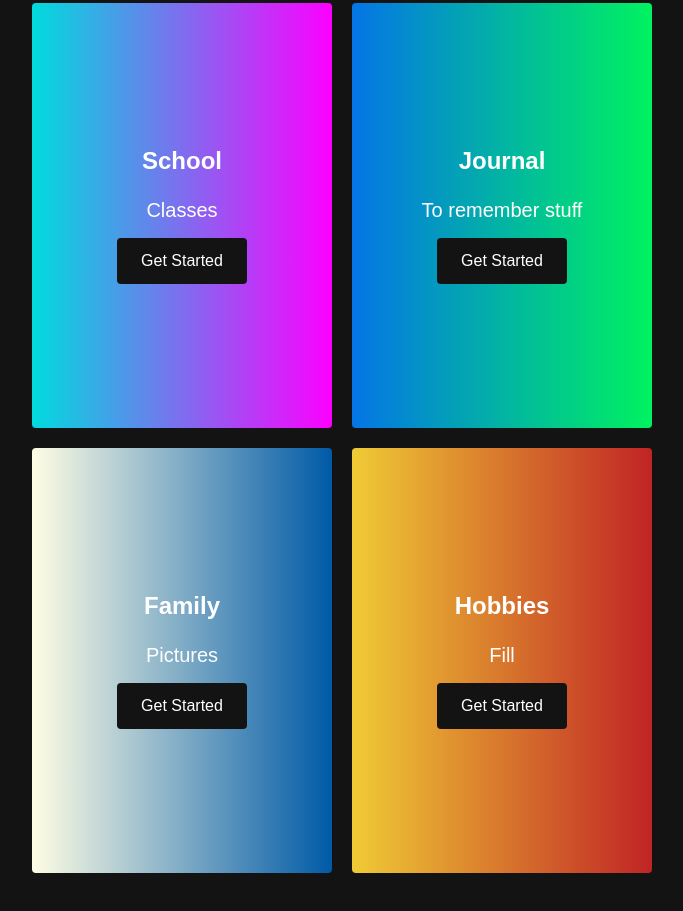
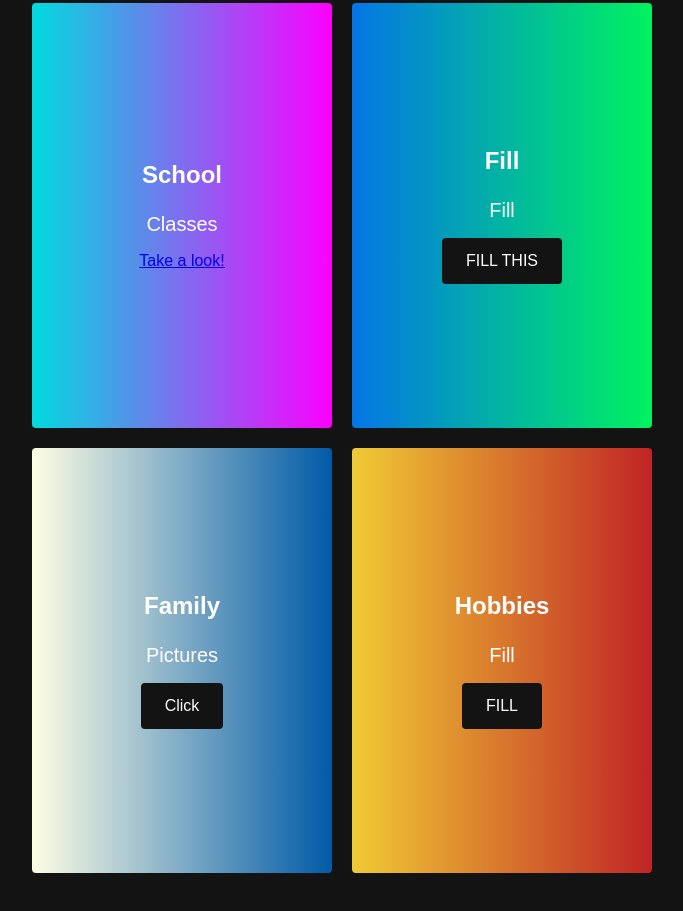
Before and after one commit to TrisOn60hz/HTML-CSS-JS-Portfolio-Website, a plain HTML site: page index.html in a window 1280 px wide. Shown: the part 2025-2936 px from the top of the page, without its empty margins (298-981 px from the left). Drawn offline with Linux system fonts and the light colour scheme.

Commit message:
'update'

```diff
--- a/index.html
+++ b/index.html
@@ -71,22 +71,29 @@
         <div class="services__card">
           <h2>School</h2>
           <p>Classes</p>
-          <div class="services__btn"><button>Get Started</button></div>
+
+          <!-- <div class="services__btn"> <a href="about.html"></a> <button>Take a look!</button></div> -->
+          <!-- <a href="about.html">Take a look!</a> -->
+
+          <div class="services__btn">
+            <a href="about.html">Take a look!</a>
+          </div>
+
         </div>
         <div class="services__card">
-          <h2>Journal</h2>
-          <p>To remember stuff</p>
-          <div class="services__btn"><button>Get Started</button></div>
+          <h2>Fill</h2>
+          <p>Fill</p>
+          <div class="services__btn"><button>FILL THIS</button></div>
         </div>
         <div class="services__card">
           <h2>Family</h2>
           <p>Pictures</p>
-          <div class="services__btn"><button>Get Started</button></div>
+          <div class="services__btn"><button>Click</button></div>
         </div>
         <div class="services__card">
           <h2>Hobbies</h2>
           <p>Fill</p>
-          <div class="services__btn"><button>Get Started</button></div>
+          <div class="services__btn"><button>FILL</button></div>
         </div>
       </div>
     </div>
```
Also changed, not shown: about.html (+4 -0 lines).
